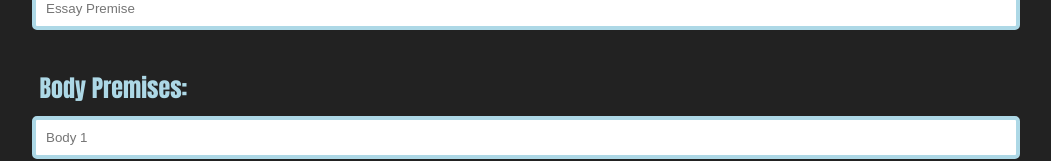
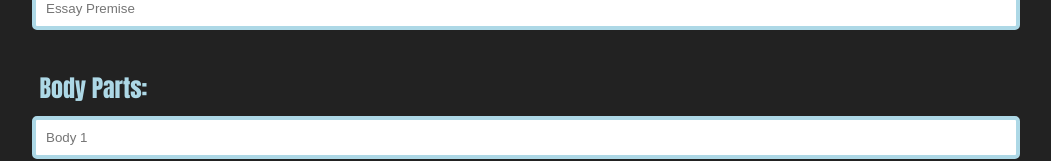
Before and after one commit to BigadG/Incite, a React (Vite) app in the folder client/: page / in a window 1280 px wide. Shown: the part 322-483 px from the top of the page, without its empty margins (122-1173 px from the left). Built offline with nearby package versions, Linux system fonts and the light colour scheme; no server answers.

Commit message:
Edit visible part of component
- This is to test if changes are actually taking affect

```diff
--- a/client/src/components/InciteForm.jsx
+++ b/client/src/components/InciteForm.jsx
@@ -204,7 +204,6 @@ function InciteForm({ apiBaseUrl }) {
                 } catch (error) {
                     if (error.response && error.response.status === 404) {
                         // 404 is an expected response, indicating no recent essay was found
-                        // Set the state to reflect the "no data" state as appropriate for your application
                         setUrls([]);
                         setResult('');
                         setInputs(['', '', '', '']);
@@ -256,7 +255,7 @@ function InciteForm({ apiBaseUrl }) {
                     value={inputs[0]}
                     handleChange={handleChange}
                 />
-                <label htmlFor={`input1-Id`}>Body Premises:</label>
+                <label htmlFor={`input1-Id`}>Body Parts:</label>
                 {inputs.slice(1).map((input, index) => (
                     <InputField
                         key={`input-${index + 1}`}
--- a/client/src/envConfig.js
+++ b/client/src/envConfig.js
@@ -1,7 +1,7 @@
 const getAPIBaseURL = () => {
   // When running in Jest, 'process.env' is available, but 'import.meta.env' is not.
   if (process.env.NODE_ENV === 'test') {
-    return process.env.VITE_API_BASE_URL || 'http://localhost:3001';
+    return process.env.VITE_API_BASE_URL || 'http://localhost:3001/api';
   }
   // When running in Vite, 'import.meta.env' is available.
   return import.meta.env.VITE_API_BASE_URL || 'https://incite-d3f19169e5b5.herokuapp.com/api';
```
Also changed, not shown: 1 other file (tests, documents, lock files or other folders).
